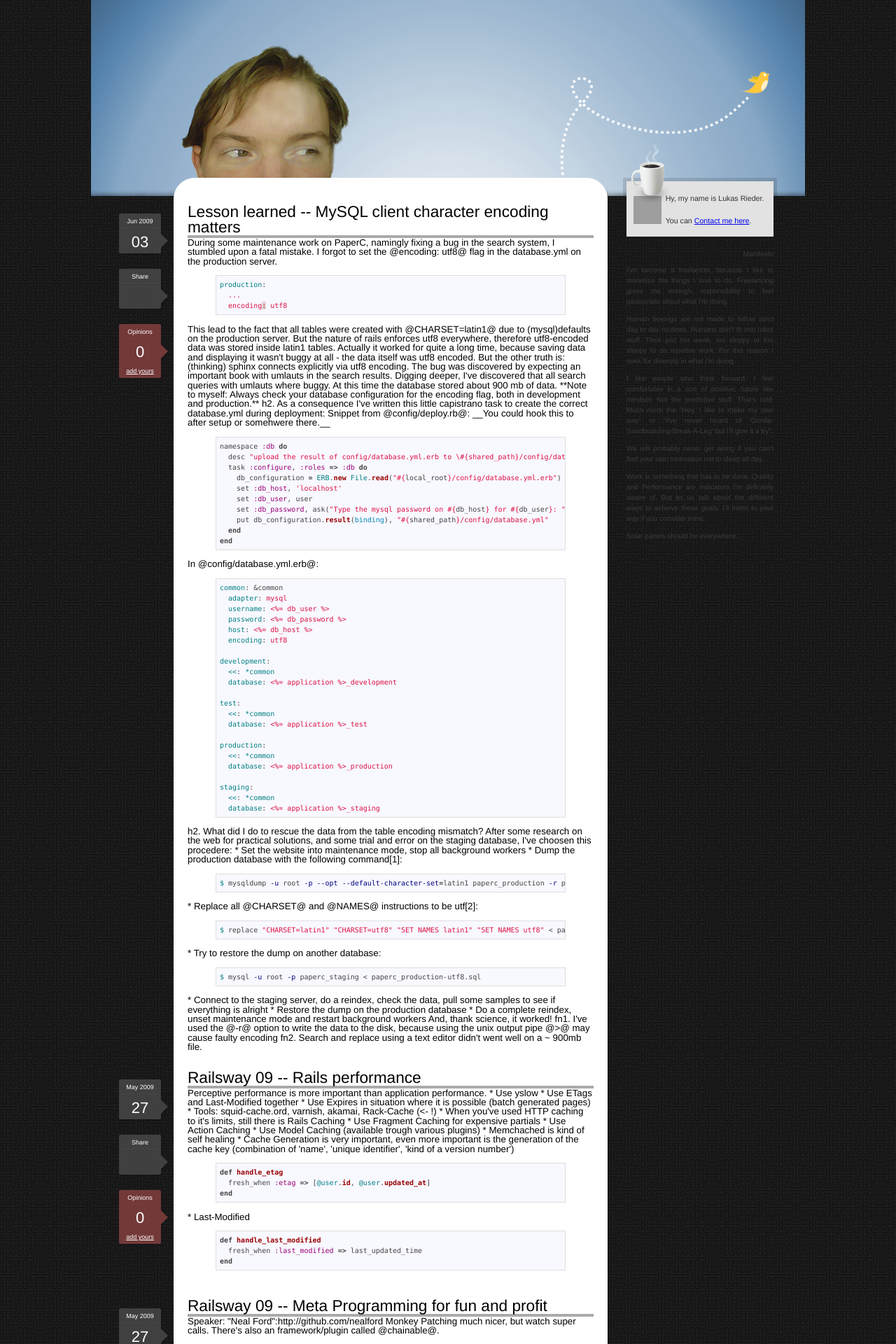
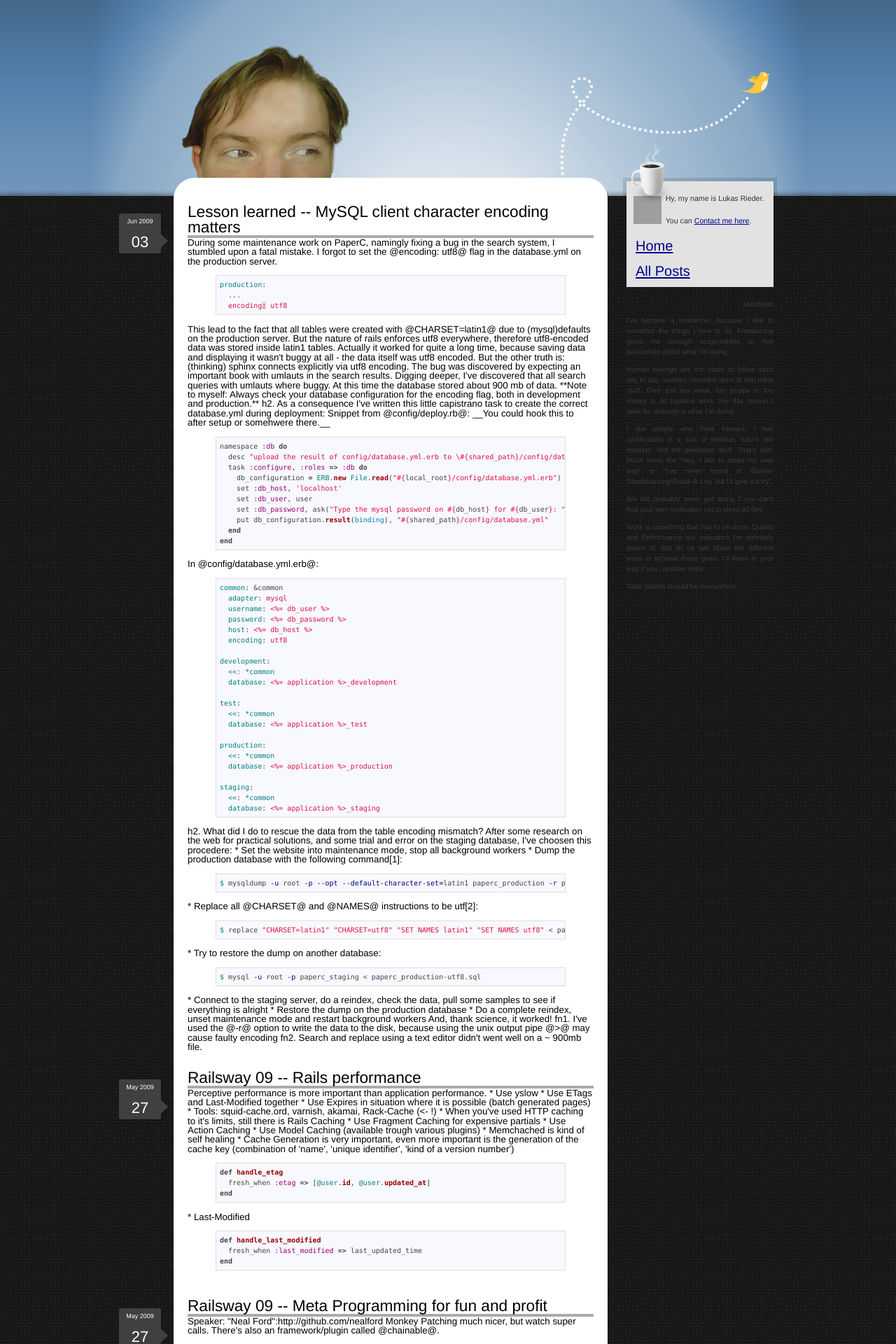
Before and after one commit to Overbryd/overbryd.github.io, a Jekyll site: the page built from blog.html, in a window 1280 px wide. Shown: the top 1920 px of the page at 70% size. Built offline with Jekyll 4.4.1, drawn with Linux system fonts in a browser that asks for light colours; some of the changed text lies outside the part shown; grey boxes are pictures that could not be loaded.

Commit message:
some updates on the design, added a menu

```diff
--- a/_layouts/default.html
+++ b/_layouts/default.html
@@ -27,11 +27,13 @@
     </script>
   </head>
   <body id="body">
-    <div id="header" class="centered">
-      <div id="myhead"></div>
-      <a href="http://github.com/Overbryd" target="_blank" id="forkme">Fork me on Github</a>
-      <div id="birdy">
-        <a href="http://twitter.com/Overbryd" id="followme">Follow me on Twitter</a>
+    <div id="header">
+      <div class="centered">
+        <div id="myhead"></div>
+        <a href="http://github.com/Overbryd" target="_blank" id="forkme">Fork me on Github</a>
+        <div id="birdy">
+          <a href="http://twitter.com/Overbryd" id="followme">Follow me on Twitter</a>
+        </div>
       </div>
       <div class="inner-shadow"></div>
     </div>
@@ -54,6 +56,10 @@
                 <img src="http://gravatar.com/avatar/171de85d4d79cb7afe725174fb099137.jpg" width="40px" height="40px" alt="My Gravatar" align="left"/>Hy, my name is Lukas Rieder.<br/><br/>
                 You can <a href="/contact.html">Contact me here</a>.
               </p>
+              <ul class="vertical navigation">
+                <li><a href="/">Home</a></li>
+                <li><a href="/blog.html">All Posts</a></li>
+              </ul>
             </div>
             <div id="manifesto">
               <h3>Manifesto</h3>
--- a/blog.html
+++ b/blog.html
@@ -12,6 +12,7 @@ title: Lukas Rieder | Blog
   <span class="title">{{ post.date | date: "%b %Y" }}</span>
   <span class="day">{{ post.date | date: "%d" }}</span>
 </div>
+<!--
 <div class="share sidebox">
   <span class="title">Share</span>
 </div>
@@ -20,4 +21,5 @@ title: Lukas Rieder | Blog
   <span class="count">0</span>
   <a href="#">add yours</a>
 </div>
+-->
 {% endfor %}
--- a/index.html
+++ b/index.html
@@ -5,9 +5,9 @@ title: Lukas Rieder
 
 <div class="post">
   <h1>Recent blog posts</h1>
-  <ul>
+  <ul class="post_list">
     {% for post in site.posts %}
-      <li><a href="{{ post.url }}">{{ post.title }}</a>
+      <li><span class="date">{{ post.date | date: "%d %b %Y" }}</span><a href="{{ post.url }}">{{ post.title }}</a>
     {% endfor %}
   </ul>
 </div>
--- a/stylesheets/default.css
+++ b/stylesheets/default.css
@@ -133,13 +133,19 @@ blockquote {
 img {
   margin:.5em;
 }
+a, a:visited, a:active, a:focus {
+  color:darkblue;
+
+}
+a:hover {
+  color:#000;
+}
 
 #body {
   background:url(../images/pattern.png);
 }
 
 .centered {
-	margin:0 auto;
 }
 .inner-shadow {
   position:absolute;
@@ -147,10 +153,16 @@ img {
   width:100%; height:10px;
   background:transparent repeat-x url(../images/inner-shadow.png);
 }
-#header {
-	position:relative;
+#header .centered {
+	margin:0 auto;
 	width:1020px; height:280px;
 	background:#608ab2 no-repeat top center url(../images/header-bg.png);
+	position:relative;
+}
+#header {
+  position:relative;
+  height:280px;
+	background:#608ab2 repeat-x url(../images/header-bg2.png);
 }
 #myhead {
 	position:absolute;
@@ -209,6 +221,23 @@ a#forkme:hover {
   width:57px; height:84px;
   background:transparent no-repeat url(../images/coffeemug.png);
 }
+ul.vertical.navigation {
+  list-style:none;
+  padding:0;
+  margin:2em 0;
+}
+ul.vertical.navigation {
+  padding:0; margin:0;
+}
+ul.vertical.navigation li a {
+  display:block;
+  font-size:1.5em;
+  line-height:1.5em;
+  padding:3px 0 3px 8px;
+}
+ul.vertical.navigation li a:hover {
+  background:#ccc;
+}
 #manifesto {
   margin-top:20px;
   color:#3b3b3b;
@@ -232,6 +261,19 @@ a#forkme:hover {
   position:relative;
   width:580px;
   margin:0 20px 20px 0;
+}
+ul.post_list {
+  list-style:square;
+  color:#c0c0c0;
+}
+.post_list li {
+  padding:0; margin:0;
+}
+.post_list .date {
+  display:inline-block;
+  margin:0 .5em 0 0;
+  color:#ccc;
+  font-family:Inconsolata, monospace;
 }
 #content .col2 {
   float:right;
```
Also changed, not shown: images/header-bg2.png (added).
